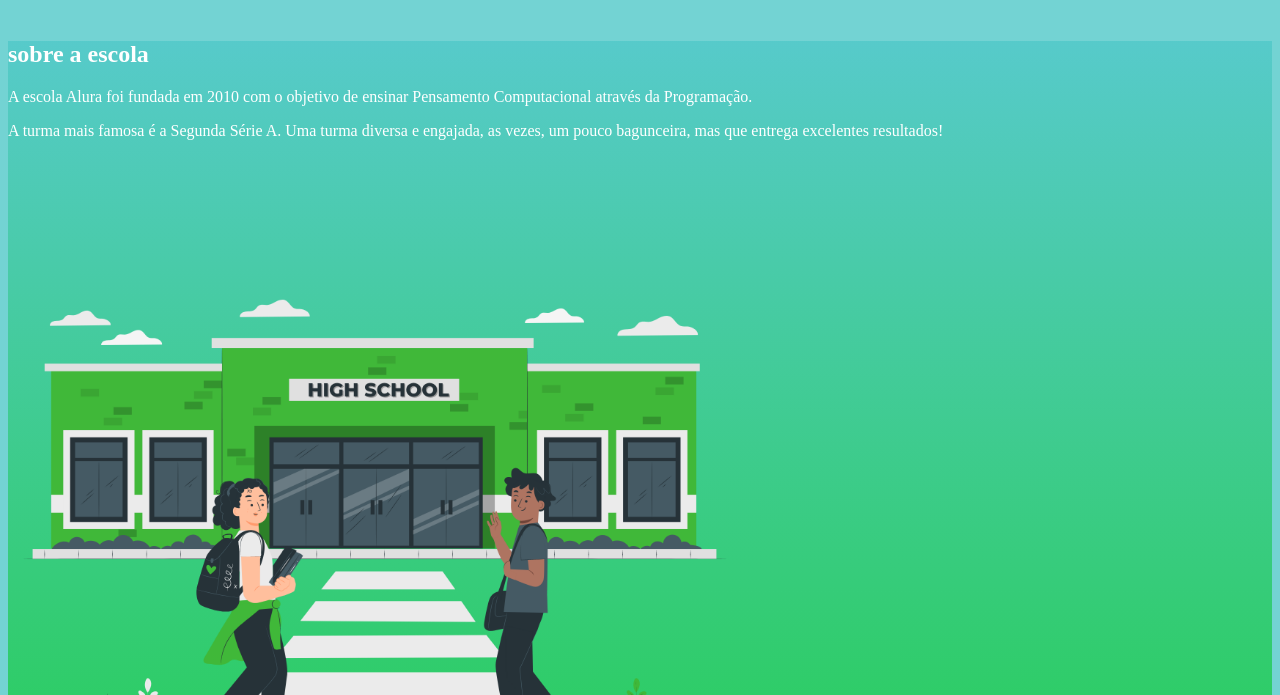
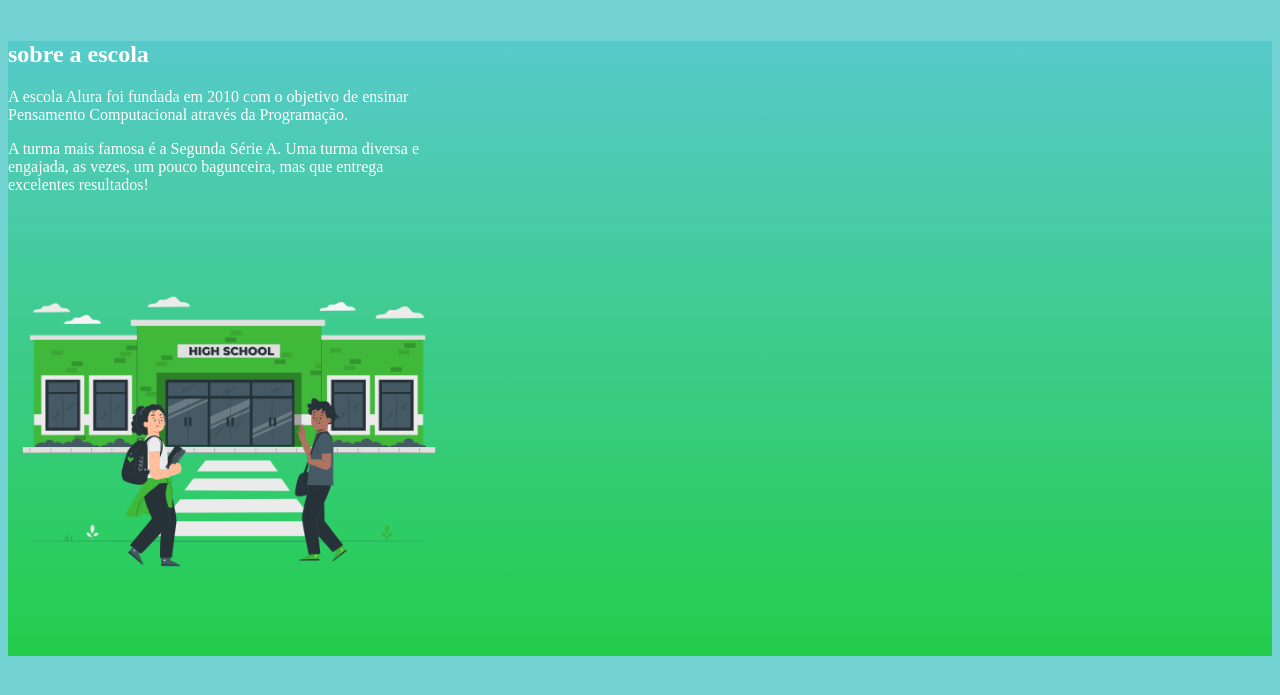
Before and after one commit to jonat120/alura-star, a plain HTML site: page index.html in a window 1280 px wide. Shown: the part 105-800 px from the top of the page. Drawn offline with Linux system fonts and the light colour scheme.

Commit message:
Add files via upload

```diff
--- a/style.css
+++ b/style.css
@@ -21,7 +21,7 @@ body{
 }
 
 .escola-img{
-    width: 58%;
+    width: 35%;
 }
 
 .escola{
@@ -30,6 +30,6 @@ body{
     align-items: center;
 }
 
-escola-div-conteudo{
-    widt: 35%
+.escola-div-conteudo{
+    width: 35%;
 }
```
